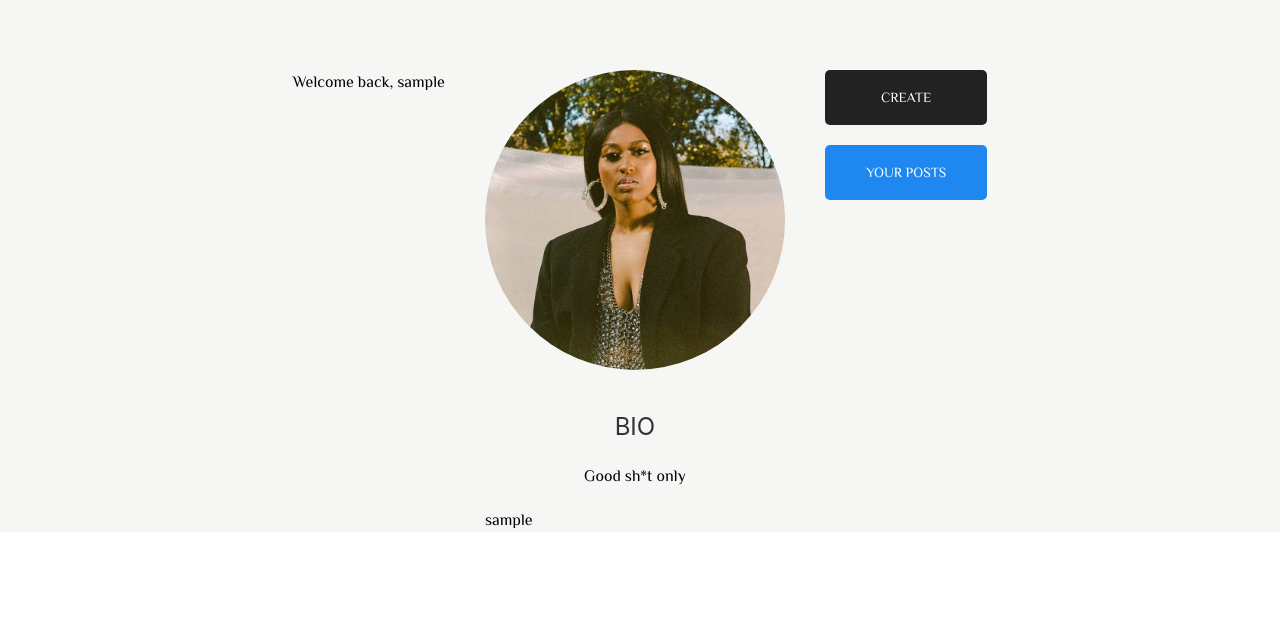
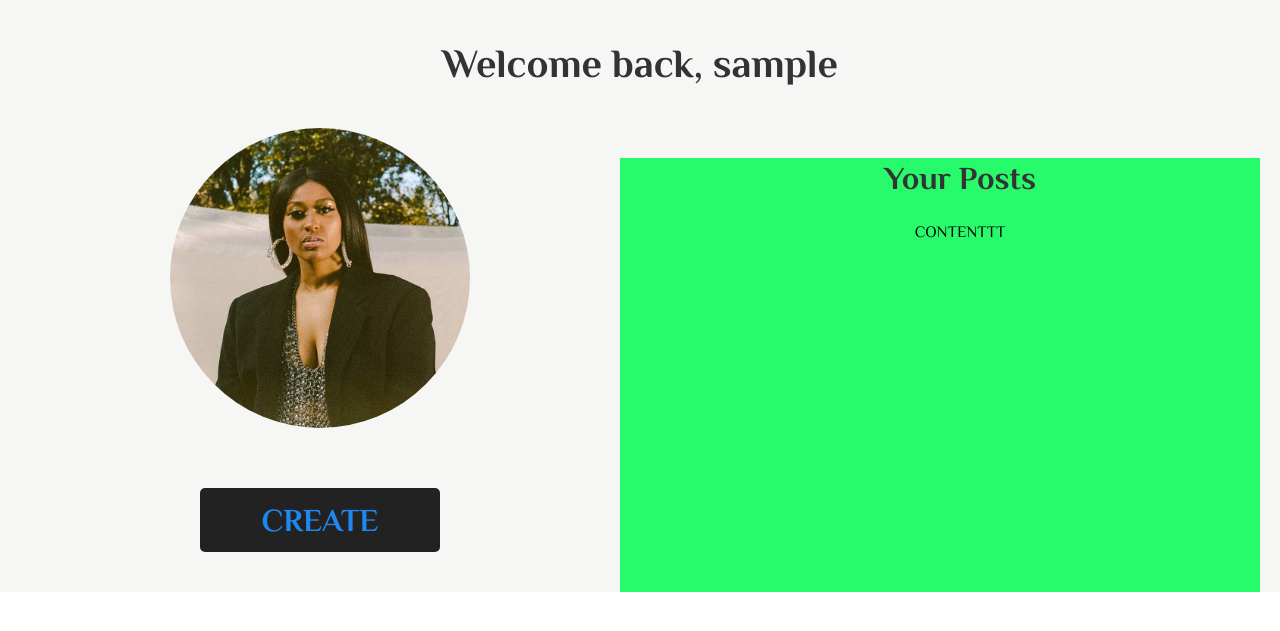
Before and after one commit to Code-Institute-Submissions/send-it-blog, a Flask app: page /profile/1 in a window 1280 px wide. Shown: the part 80-711 px from the top of the page. Run offline with Flask 2, Linux system fonts and the light colour scheme; the visitor is signed in with stand-in values (Sample User, id 1); a database or web service that is not in the repository returns one stand-in record (values such as "Sample title"); some libraries are stand-ins or nearby versions.

```diff
--- a/app.py
+++ b/app.py
@@ -48,7 +48,7 @@ mongo = PyMongo(app)
 @app.route("/")
 @app.route("/get_posts")
 def get_posts():
-    show_all_posts = mongo.db.posts.find()
+    show_all_posts = mongo.db.posts.find().sort("_id", -1)
     return render_template("index.html", posts=show_all_posts)
 
 
@@ -126,6 +126,13 @@ def profile(username):
     return redirect(url_for("login"))
 
 
+def your_posts():
+    username = mongo.db.users.find_one(
+        {"username": session["user"]})["username"]
+
+    show_user_posts = mongo.db.posts.find({created_by: username})
+
+
 @app.route("/logout")
 def logout():
     # remove user from session cookies
--- a/static/css/styles.css
+++ b/static/css/styles.css
@@ -17,6 +17,13 @@ body {
     font-family: 'Philosopher', Courier, monospace;
     font-weight: 300;
 
+}
+
+.link:visited,
+.link:hover,
+.link:active {
+    color: white;
+    text-decoration: none;
 }
 
 /* base template */
@@ -108,8 +115,13 @@ body {
 
 /* profile template */
 
+.welcome__title {
+    font-size: 2.5rem;
+    font-weight: 900;
+    font-family: 'Philosopher', Courier, monospace;
+}
+
 .profile__image {
-    margin: 0 auto;
     border-radius: 50%;
     object-fit: cover;
     width: 300px;
@@ -130,6 +142,24 @@ body {
 
 .profile-image-div {
     border: none;
+}
+
+.create__btn {
+    width: 15rem;
+    height: 4rem;
+    font-size: 2rem;
+    font-weight: 900;
+    text-decoration: none;
+}
+
+.your-posts__section {
+    background-color: #27fb6b;
+}
+
+.your-posts__title {
+    font-size: 2rem;
+    font-weight: 900;
+    font-family: 'Philosopher', Courier, monospace;
 }
 
 /* posts page */
--- a/templates/base.html
+++ b/templates/base.html
@@ -21,7 +21,7 @@
   <body>
     <!-- Navbar -->
     <header>
-      <nav class="uk-navbar-container uk-margin-large-bottom navbar" uk-navbar>
+      <nav class="uk-navbar-container uk-margin-medium-bottom navbar" uk-navbar>
         <div>
             {% if not self._TemplateReference__context.name == "index.html" %}
             <a class="uk-disabled uk-navbar-toggle uk-margin-small-left search__icon" uk-search-icon href="#"></a>
--- a/templates/profile.html
+++ b/templates/profile.html
@@ -1,14 +1,15 @@
 {% extends "base.html" %} {% block content %}
 
-<div class="uk-flex-center" uk-grid>
-  <div>
-    Welcome back, {{ username }}
+<div class="center-align uk-width-1-1">
+    <h1 class="welcome__title">Welcome back, {{ username }}</h1>
 </div>
 
-  <div class="">
-    <div class="profile-image-div uk-transition-toggle uk-inline tabindex="0" >
+<div class="uk-flex container uk-width-1-1" uk-grid>
+
+    <section class="profile__section uk-flex uk-flex-column uk-width-1-2 uk-align-center">
+        <div class="profile-image-div uk-transition-toggle uk-inline tabindex='0' uk-align-center">
             <img data-src="/static/images/blog-images/jazmine.jpg" class="profile__image" alt="Profile picture of user" uk-img/>
-        <div class="uk-overlay uk-overlay-primary uk-position-bottom uk-transition-slide-bottom-small image__overlay">
+            <div class="uk-overlay uk-overlay-primary uk-position-bottom uk-transition-slide-bottom-small image__overlay uk-align-center uk-flex-middle">
                 <a href="#image-modal" class="uk-button uk-button-default uk-position-center upload__icon" uk-icon="icon: upload; ratio: 2" uk-toggle></a>
                 <div id="image-modal" class="uk-flex-top" uk-modal>
                     <div class="uk-modal-dialog uk-modal-body uk-margin-auto-vertical">
@@ -30,23 +31,17 @@
                 </div>
             </div>
         </div>
-    <h3 class="bio__title center-align">BIO</h3>
-    <p class="bio__text center-align">Good sh*t only</p>
-    <p class="account__user">{{ username }}</p>
+        <div class="uk-align-center uk-flex">
+            <button class="create__btn uk-text-middle uk-flex-middle uk-button uk-margin-small uk-border-rounded uk-button-secondary"><a href="{{ url_for('create_post') }}" class="link">CREATE</a></button>
         </div>
+    </section>
 
-  <div class="buttons uk-flex uk-flex-column">
-    <a
-      href="{{ url_for('create_post') }}"
-      class="uk-button-large uk-margin-small uk-border-rounded uk-button-secondary center-align"
-      >CREATE</a
-    >
-
-    <a
-      class="uk-button-large uk-margin-small uk-border-rounded uk-button-primary center-align"
-      >YOUR POSTS</a
-    >
+    <section class="uk-width-1-2 uk-flex uk-flex-column uk-align-center your-posts__section">
+        <h2 class="your-posts__title center-align">Your Posts</h2>
+        <div class="your-posts__content center-align">
+            <p>CONTENTTT</p>
         </div>
+    </section>
 </div>
 
 {% endblock %}
```
Lines whose indentation alone changed are shown as unchanged.
